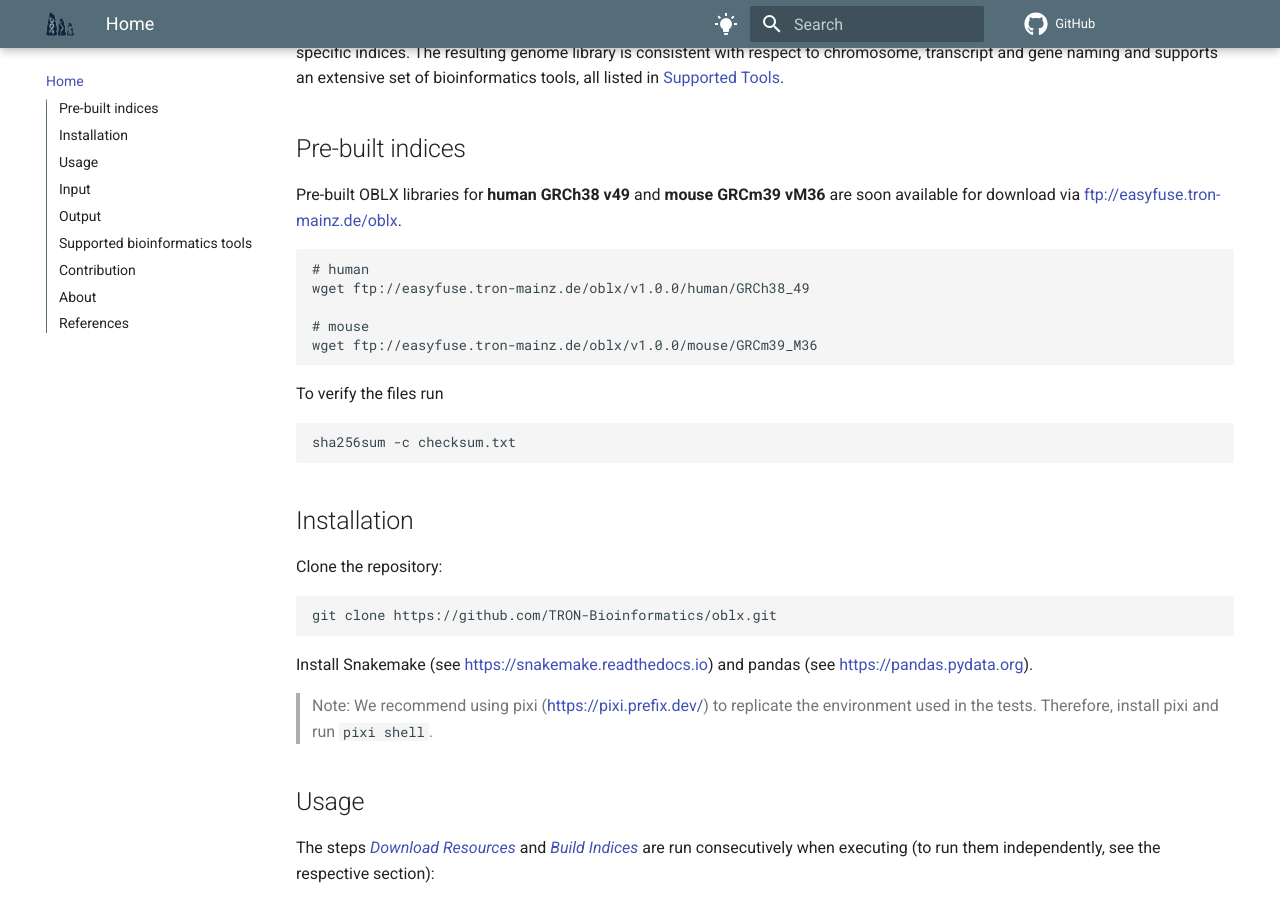
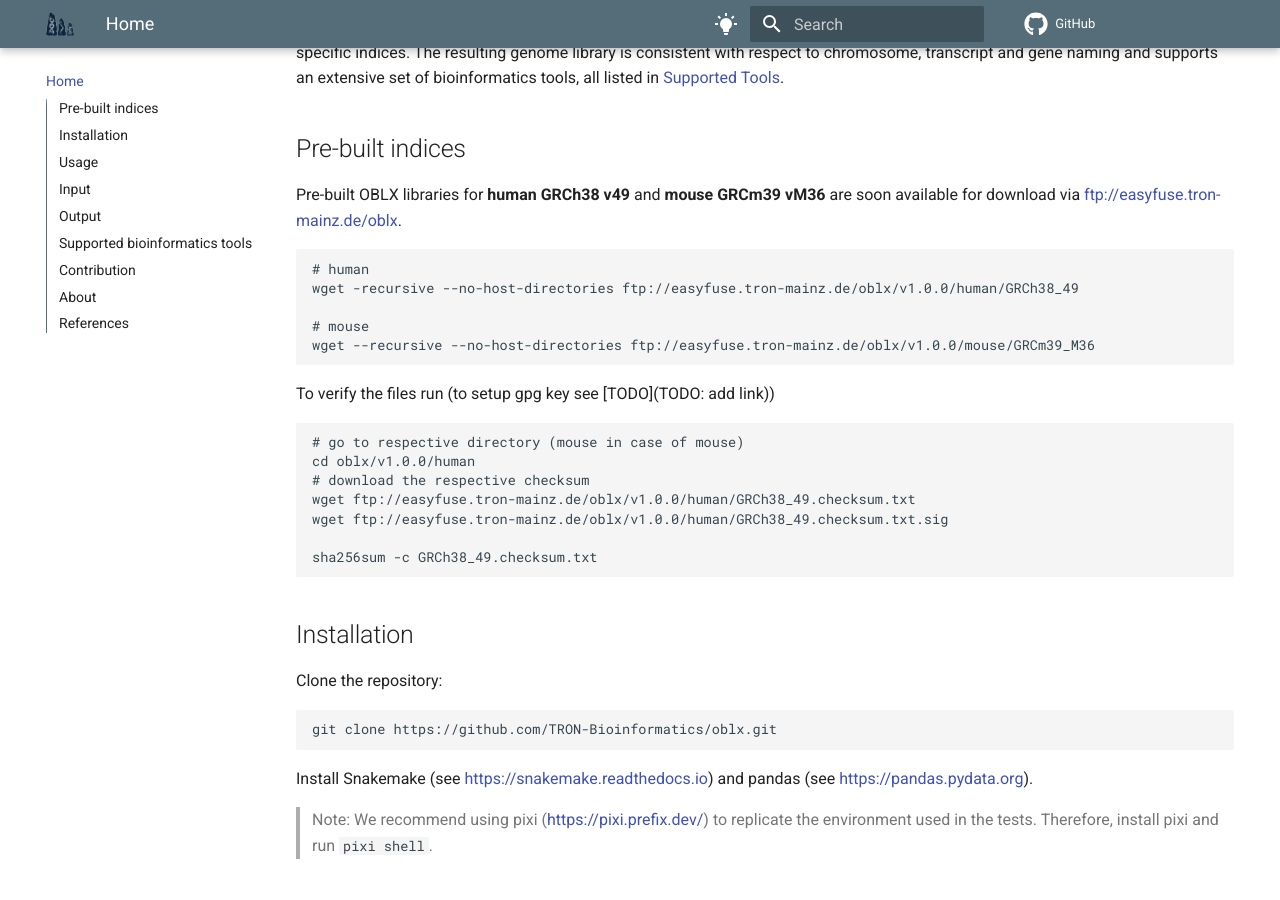
Before and after one commit to TRON-Bioinformatics/oblx, an MkDocs documentation site: the page built from docs/oblx/docs/index.md, in a window 1280 px wide and 900 px high, scrolled down 1168 px. Built offline with MkDocs 1.6.1 and Material for MkDocs 9.7.7, drawn with Linux system fonts in a browser that asks for light colours; comment, search, counter and statistics services are not loaded.

Commit message:
docs: Update section on download of pre-built indices

````diff
--- a/docs/oblx/docs/index.md
+++ b/docs/oblx/docs/index.md
@@ -29,16 +29,22 @@ soon available for download via
 
 ```sh
 # human
-wget ftp://easyfuse.tron-mainz.de/oblx/v1.0.0/human/GRCh38_49
+wget -recursive --no-host-directories ftp://easyfuse.tron-mainz.de/oblx/v1.0.0/human/GRCh38_49
 
 # mouse
-wget ftp://easyfuse.tron-mainz.de/oblx/v1.0.0/mouse/GRCm39_M36
+wget --recursive --no-host-directories ftp://easyfuse.tron-mainz.de/oblx/v1.0.0/mouse/GRCm39_M36
 ```
 
-To verify the files run
+To verify the files run (to setup gpg key see \[TODO\](TODO: add link))
 
 ```sh
-sha256sum -c checksum.txt
+# go to respective directory (mouse in case of mouse)
+cd oblx/v1.0.0/human
+# download the respective checksum
+wget ftp://easyfuse.tron-mainz.de/oblx/v1.0.0/human/GRCh38_49.checksum.txt
+wget ftp://easyfuse.tron-mainz.de/oblx/v1.0.0/human/GRCh38_49.checksum.txt.sig
+
+sha256sum -c GRCh38_49.checksum.txt
 ```
 
 ## Installation
````
Also changed, not shown: README.md.
